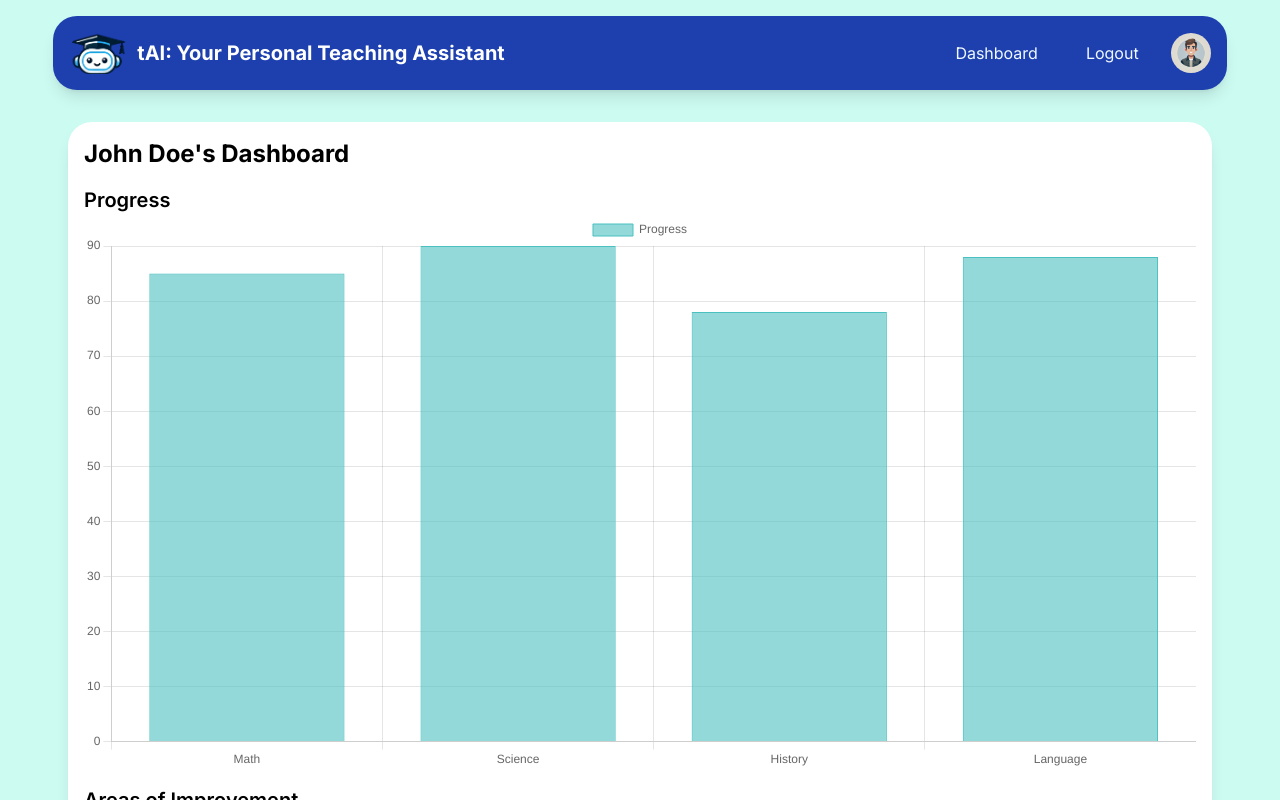
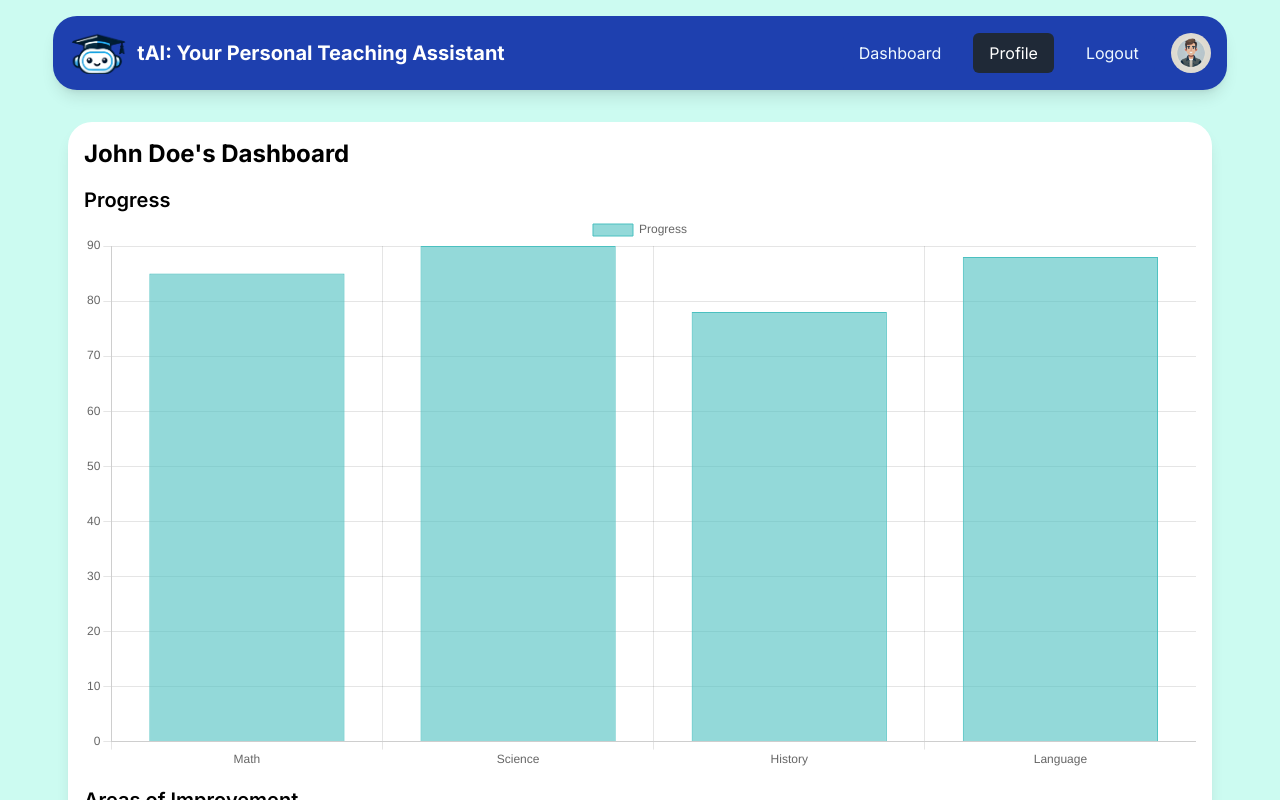
Before and after one commit to unnathik/tAI, a Next.js app in the folder tai/: page /studentProfile in a window 1280 px wide. Built offline with nearby package versions, Linux system fonts and the light colour scheme.

Commit message:
fixed navbar error

```diff
--- a/tai/package.json
+++ b/tai/package.json
@@ -16,10 +16,9 @@
     "@fortawesome/react-fontawesome": "^0.2.2",
     "@humeai/voice": "^0.1.8",
     "@humeai/voice-react": "^0.1.8",
-    "@humeai/voice": "^0.1.8",
-    "@humeai/voice-react": "^0.1.8",
     "@material-tailwind/react": "^2.1.9",
     "chart.js": "^4.4.3",
+    "class-variance-authority": "^0.7.0",
     "firebase": "^10.12.2",
     "framer-motion": "^11.2.11",
     "hume": "^0.7.2",
--- a/tai/src/app/studentProfile/page.tsx
+++ b/tai/src/app/studentProfile/page.tsx
@@ -63,7 +63,7 @@ const StudentProfile = () => {
 
   return (
     <div className="h-screen w-full flex flex-col bg-teal-100 overflow-hidden">
-      <Navbar />
+      <Navbar student={true}/>
       <div className="flex-grow overflow-y-auto">
         <div className="flex flex-col px-4 py-4">
           <div className="bg-four rounded-3xl w-11/12 mx-auto shadow-lg bg-white p-4">
```
Also changed, not shown: 1 other file (tests, documents, lock files or other folders).
